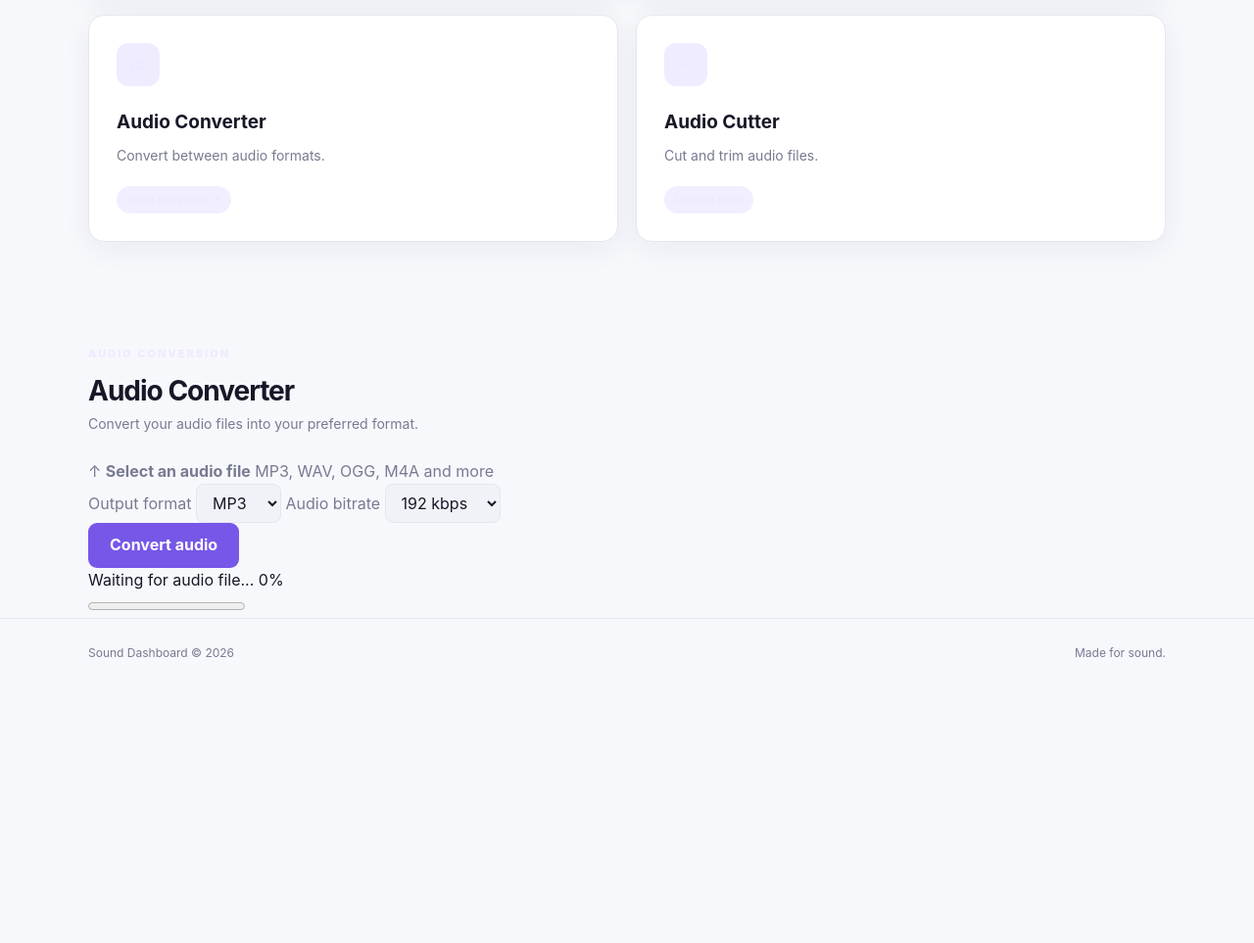
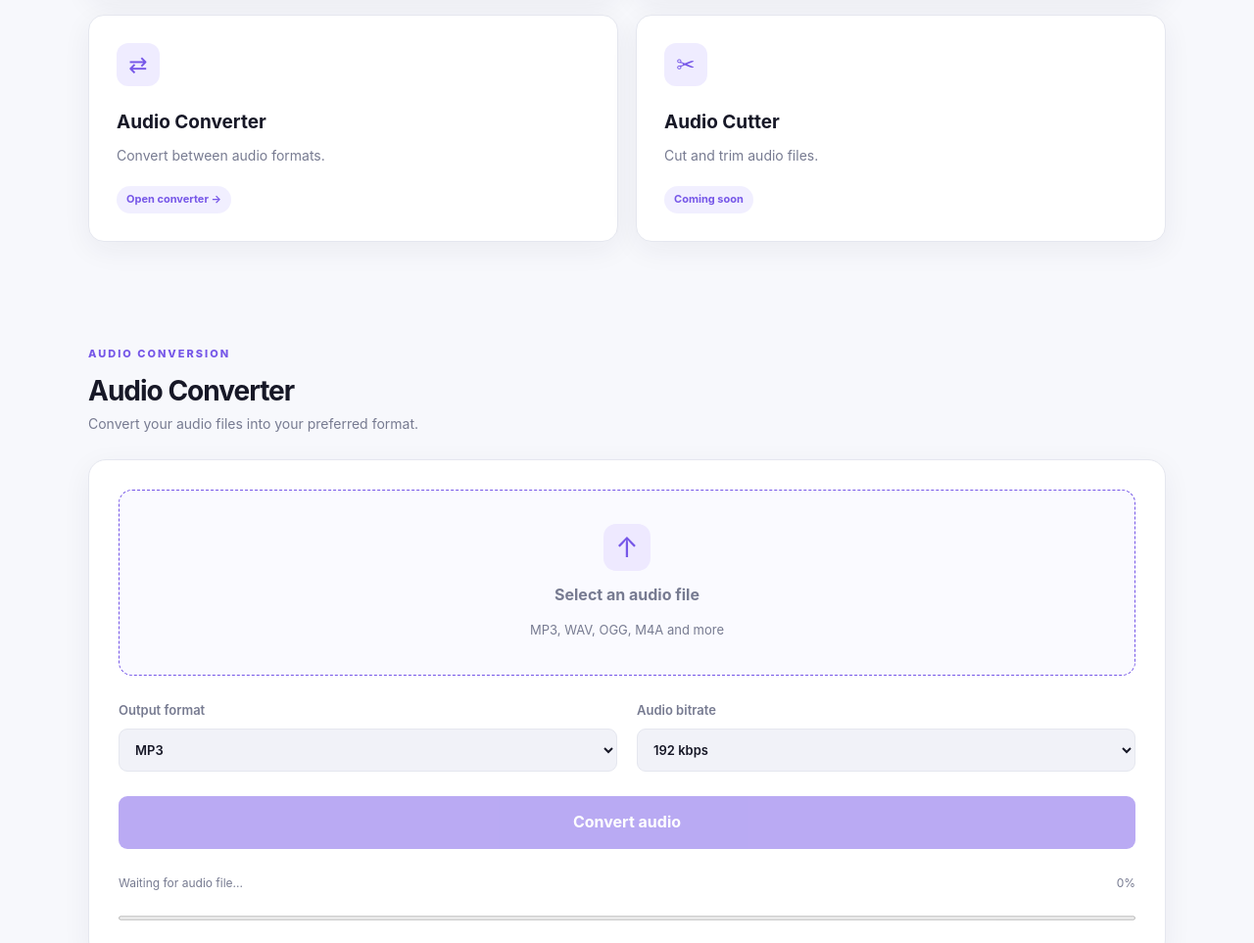
Before and after one commit to marination-eng/sound-dashboard, a plain HTML site: page index.html in a window 1280 px wide. Shown: the part 1138-2101 px from the top of the page at 98% size. Before the commit the page ends 1839 px from the top, so only its background shows below. Drawn offline with Linux system fonts and the light colour scheme.

Commit message:
Restore main styles for sound dashboard

```diff
--- a/css/styles.css
+++ b/css/styles.css
@@ -578,3 +578,167 @@ label,
     background: var(--accent-light);
     color: var(--accent);
 }
+<CodeBlock language="css" editable>
+/* =========================
+   AUDIO CONVERTER
+========================= */
+
+
+:root {
+--background: var(--bg);
+--surface-hover: var(--surface-2);
+}
+
+.header {
+background: rgba(255, 255, 255, 0.88);
+}
+
+.eyebrow {
+color: var(--accent);
+}
+
+.tool-icon,
+.upload-icon {
+color: var(--accent);
+}
+
+.tool-status {
+color: var(--accent);
+}
+
+.tool-card-link {
+display: block;
+color: inherit;
+}
+
+.tool-card-link:hover {
+border-color: var(--accent);
+}
+
+.converter-section {
+padding-bottom: 90px;
+scroll-margin-top: 100px;
+}
+
+.converter-card {
+padding: 30px;
+background: var(--surface);
+border: 1px solid var(--border);
+border-radius: 18px;
+box-shadow: var(--shadow);
+}
+
+.converter-upload {
+min-height: 190px;
+padding: 25px;
+display: flex;
+flex-direction: column;
+align-items: center;
+justify-content: center;
+gap: 12px;
+background: #fafaff;
+border: 1px dashed var(--accent);
+border-radius: 14px;
+cursor: pointer;
+text-align: center;
+}
+
+.converter-upload:hover {
+background: var(--accent-light);
+}
+
+.converter-upload-icon {
+width: 48px;
+height: 48px;
+display: grid;
+place-items: center;
+border-radius: 13px;
+background: var(--accent-light);
+color: var(--accent);
+font-size: 28px;
+}
+
+#converterFileName {
+color: var(--muted);
+font-size: 13px;
+overflow-wrap: anywhere;
+}
+
+.converter-settings {
+display: grid;
+grid-template-columns: repeat(2, 1fr);
+gap: 20px;
+margin: 25px 0;
+}
+
+.converter-settings label {
+display: flex;
+flex-direction: column;
+gap: 9px;
+font-size: 13px;
+font-weight: 600;
+}
+
+.converter-settings select {
+width: 100%;
+padding: 12px;
+background: var(--surface-2);
+color: var(--text);
+border: 1px solid var(--border);
+border-radius: 9px;
+}
+
+#convertButton {
+width: 100%;
+padding: 14px;
+}
+
+#convertButton:disabled {
+opacity: 0.5;
+cursor: not-allowed;
+}
+
+.converter-progress {
+margin-top: 25px;
+}
+
+.converter-progress-heading {
+display: flex;
+justify-content: space-between;
+gap: 12px;
+margin-bottom: 10px;
+font-size: 12px;
+color: var(--muted);
+}
+
+#converterProgress {
+width: 100%;
+height: 9px;
+accent-color: var(--accent);
+}
+
+.download-button {
+display: block;
+margin-top: 22px;
+padding: 13px;
+text-align: center;
+background: var(--accent-light);
+color: var(--accent);
+border-radius: 10px;
+font-weight: 700;
+}
+
+.download-button:hover {
+background: #e2d9ff;
+}
+
+@media (max-width: 650px) {
+.converter-card {
+padding: 18px;
+}
+
+.converter-settings {
+grid-template-columns: 1fr;
+}
+}
+</CodeBlock>
```
